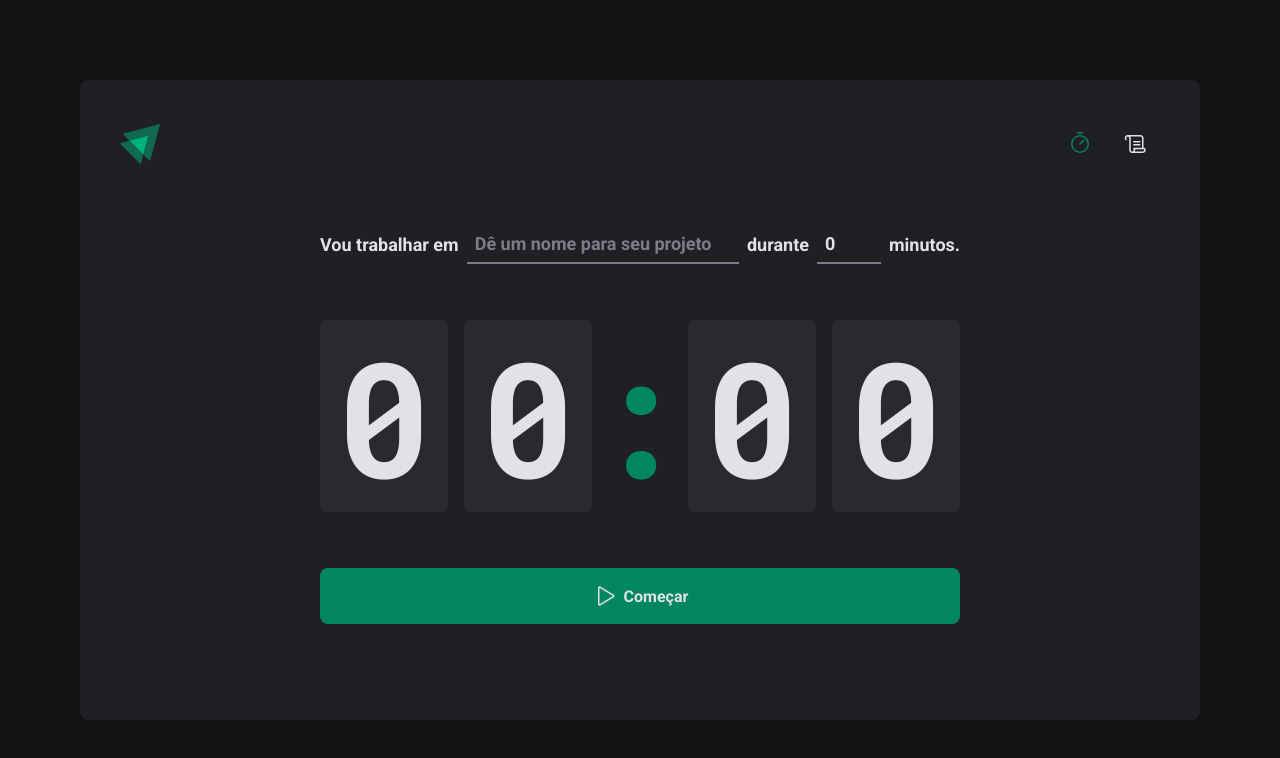
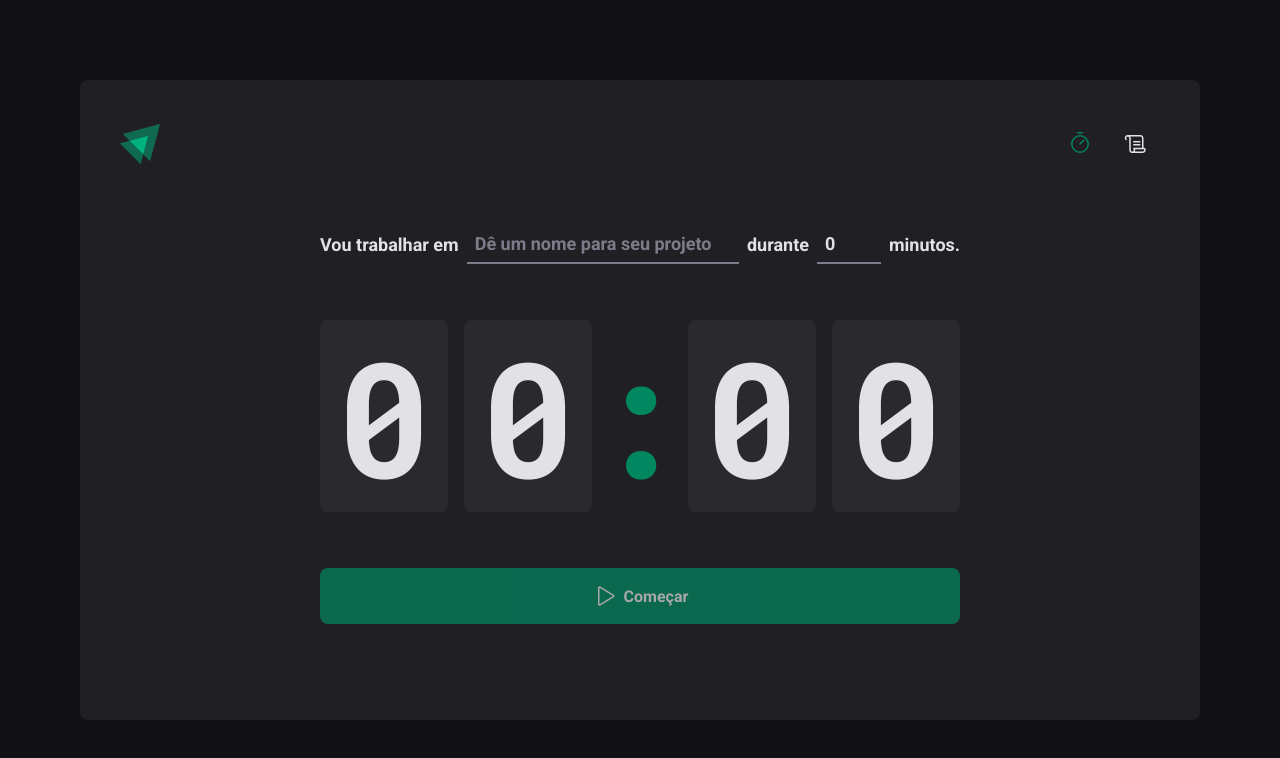
Before and after one commit to RodolfoBohn/ignite-react-02-spa, a React (Vite) app: page / in a window 1280 px wide. Shown: the top 758 px of the page. Built offline with nearby package versions, Linux system fonts and the light colour scheme.

Commit message:
Adição da lógica de countdown

```diff
--- a/package.json
+++ b/package.json
@@ -12,6 +12,7 @@
   },
   "dependencies": {
     "@hookform/resolvers": "^2.9.11",
+    "date-fns": "^2.29.3",
     "phosphor-react": "^1.4.1",
     "react": "^18.2.0",
     "react-dom": "^18.2.0",
--- a/src/pages/home/index.tsx
+++ b/src/pages/home/index.tsx
@@ -1,29 +1,45 @@
-import { Play } from 'phosphor-react'
+import { Play, HandPalm } from 'phosphor-react'
 import { useForm } from 'react-hook-form'
 import { zodResolver } from '@hookform/resolvers/zod'
 import * as zod from 'zod'
+import { differenceInSeconds } from 'date-fns'
 
 import {
   CountdownWrapper,
   MinutesAmountInput,
   Separator,
   StartButton,
+  StopButton,
   TaskInput,
   Wrapper,
 } from './styles'
+import { useEffect, useState } from 'react'
 
-export const Home = () => {
 const pomodoroFormValidationSchema = zod.object({
   task: zod.string().min(1, 'Informe a tarefa'),
   minutesAmount: zod
     .number()
-      .min(5, 'O ciclo precisa ser de no mínimo 5 minutos')
+    .min(1, 'O ciclo precisa ser de no mínimo 5 minutos')
     .max(60, 'O ciclo precisa ser de no máximo 60 minutos'),
 })
 
 type PomodoroFormProps = zod.infer<typeof pomodoroFormValidationSchema>
 
-  const { register, handleSubmit, reset } = useForm<PomodoroFormProps>({
+interface CycleProps {
+  id: string
+  task: string
+  minutesAmount: number
+  startDate: Date
+  interruptedDate?: Date
+  finishedDate?: Date
+}
+
+export const Home = () => {
+  const [cycles, setCycles] = useState<CycleProps[]>([])
+  const [activeCycleId, setActiveCycleId] = useState<string | null>(null)
+  const [amountSecondsPassed, setAmountSecondsPassed] = useState<number>(0)
+
+  const { register, handleSubmit, reset, watch } = useForm<PomodoroFormProps>({
     resolver: zodResolver(pomodoroFormValidationSchema),
     defaultValues: {
       minutesAmount: 0,
@@ -32,9 +48,82 @@ export const Home = () => {
   })
 
   function onPomodoroFormSubmit(data: PomodoroFormProps) {
-    console.log(data)
+    const startDate = new Date()
+    const id = startDate.getTime().toString()
+
+    const newCycle: CycleProps = {
+      id,
+      task: data.task,
+      minutesAmount: data.minutesAmount,
+      startDate,
+    }
+
+    setCycles((state) => [...state, newCycle])
+    setActiveCycleId(id)
     reset()
   }
+
+  function handleInterruptsCycle() {
+    setCycles((state) =>
+      state.map((cycle) => {
+        if (cycle.id === activeCycleId) {
+          return {
+            ...cycle,
+            interruptedDate: new Date(),
+          }
+        } else {
+          return cycle
+        }
+      }),
+    )
+    setActiveCycleId(null)
+  }
+
+  const isPomodoroFormSubmitButtonDisabled = !watch('task')
+
+  const activeCycle = cycles.find((cycle) => cycle.id === activeCycleId)
+
+  const totalSeconds = activeCycle ? activeCycle.minutesAmount * 60 : 0
+  const currentSeconds = activeCycle ? totalSeconds - amountSecondsPassed : 0
+
+  const minutes = Math.floor(currentSeconds / 60)
+    .toString()
+    .padStart(2, '0')
+
+  const seconds = (currentSeconds % 60).toString().padStart(2, '0')
+
+  useEffect(() => {
+    let interval: number
+
+    if (activeCycle) {
+      if (currentSeconds > 0) {
+        interval = setInterval(() => {
+          setAmountSecondsPassed(
+            differenceInSeconds(new Date(), activeCycle?.startDate),
+          )
+        }, 1000)
+      } else {
+        setCycles((state) =>
+          state.map((cycle) => {
+            if (cycle.id === activeCycleId) {
+              return {
+                ...cycle,
+                finishedDate: new Date(),
+              }
+            } else {
+              return cycle
+            }
+          }),
+        )
+
+        setActiveCycleId(null)
+      }
+    }
+
+    return () => {
+      clearInterval(interval)
+    }
+  }, [activeCycle, activeCycleId, currentSeconds])
 
   return (
     <Wrapper>
@@ -44,6 +133,7 @@ export const Home = () => {
           id="task"
           list="task-suggestions"
           placeholder="Dê um nome para seu projeto"
+          disabled={!!activeCycle}
           {...register('task')}
         />
 
@@ -60,24 +150,36 @@ export const Home = () => {
           placeholder="00"
           step={5}
           max={60}
-          min={5}
+          min={1}
+          disabled={!!activeCycle}
           {...register('minutesAmount', { valueAsNumber: true })}
         />
         <span>minutos.</span>
       </form>
 
       <CountdownWrapper>
-        <span>0</span>
-        <span>0</span>
+        <span>{minutes[0]}</span>
+        <span>{minutes[1]}</span>
         <Separator>:</Separator>
-        <span>0</span>
-        <span>0</span>
+        <span>{seconds[0]}</span>
+        <span>{seconds[1]}</span>
       </CountdownWrapper>
 
-      <StartButton type="submit" form="pomodoroForm">
+      {activeCycle ? (
+        <StopButton type="button" onClick={handleInterruptsCycle}>
+          <HandPalm size={24} />
+          Interromper
+        </StopButton>
+      ) : (
+        <StartButton
+          type="submit"
+          form="pomodoroForm"
+          disabled={isPomodoroFormSubmitButtonDisabled}
+        >
           <Play size={24} />
           Começar
         </StartButton>
+      )}
     </Wrapper>
   )
 }
--- a/src/pages/home/styles.ts
+++ b/src/pages/home/styles.ts
@@ -72,13 +72,27 @@ export const Separator = styled.div`
   justify-content: center;
 `
 
-export const StartButton = styled.button`
+const BaseButton = styled.button`
   width: 100%;
   border: none;
   border-radius: 8px;
   padding: 1rem;
+  display: flex;
+  align-items: center;
+  justify-content: center;
+  gap: 0.5rem;
+  font-weight: bold;
+  cursor: pointer;
+  color: ${(props) => props.theme['gray-100']};
+
+  &:disabled {
+    cursor: not-allowed;
+    opacity: 0.7;
+  }
+`
+
+export const StartButton = styled(BaseButton)`
   background: ${(props) => props.theme['green-500']};
-  color: ${(props) => props.theme['gray-100']};
   display: flex;
   align-items: center;
   justify-content: center;
@@ -86,12 +100,15 @@ export const StartButton = styled.button`
   font-weight: bold;
   cursor: pointer;
 
-  &:disabled {
-    cursor: not-allowed;
-    opacity: 0.7;
-  }
-
   &:not(:disabled):hover {
     background: ${(props) => props.theme['green-700']};
   }
 `
+
+export const StopButton = styled(BaseButton)`
+  background: ${(props) => props.theme['red-500']};
+
+  &:not(:disabled):hover {
+    background: ${(props) => props.theme['red-700']};
+  }
+`
```
Also changed, not shown: 1 other file (tests, documents, lock files or other folders). Lines whose indentation alone changed are shown as unchanged.
